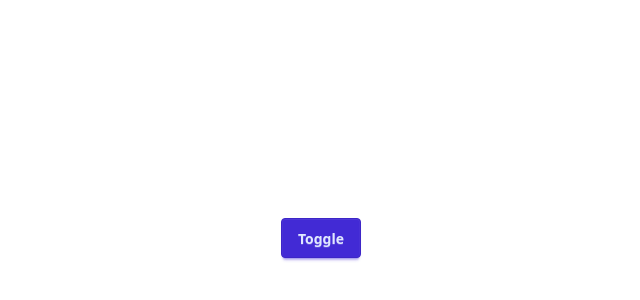
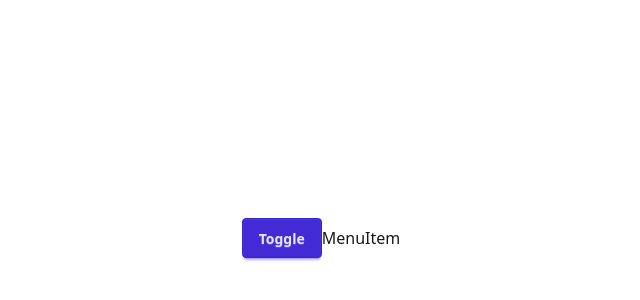
Before and after one commit to zesanahmed/react-practice, a React (Vite) app: page / in a window 1280 px wide. Shown: the part 162-462 px from the top of the page, without its empty margins (319-959 px from the left). Built offline with nearby package versions, Linux system fonts and the light colour scheme.

Commit message:
component based provider

```diff
--- a/src/App.tsx
+++ b/src/App.tsx
@@ -1,8 +1,9 @@
 import { useContext } from "react";
-import { ThemeContext } from "./context/ThemeProvider";
+import { ThemeContext, TThemeContext } from "./context/ThemeProvider";
+import { MenuItem, MenuList } from "./components/Menu";
 
 const App = () => {
-  const { dark, setDark } = useContext(ThemeContext);
+  const { dark, setDark } = useContext(ThemeContext) as TThemeContext;
   console.log(dark);
   return (
     <div
@@ -13,6 +14,9 @@
       <button className="btn btn-primary" onClick={() => setDark(!dark)}>
         Toggle
       </button>
+      <MenuList>
+        <MenuItem></MenuItem>
+      </MenuList>
     </div>
   );
 };
--- /dev/null
+++ b/src/components/Menu.tsx
@@ -0,0 +1,16 @@
+import { createContext, useContext } from "react";
+
+const MenuContext = createContext(null);
+export const MenuList = ({ children }) => {
+  return (
+    <MenuContext.Provider value={{ theme: "dark" }}>
+      <ul>{children}</ul>
+    </MenuContext.Provider>
+  );
+};
+
+export const MenuItem = () => {
+  const { theme } = useContext(MenuContext);
+  console.log(theme);
+  return <div>MenuItem</div>;
+};
--- a/src/context/ThemeProvider.tsx
+++ b/src/context/ThemeProvider.tsx
@@ -1,5 +1,5 @@
 import React, { createContext, Dispatch, ReactNode, useState } from "react";
-type TThemeContext = {
+export type TThemeContext = {
   dark: boolean;
   setDark: Dispatch<React.SetStateAction<boolean>>;
 };
```
